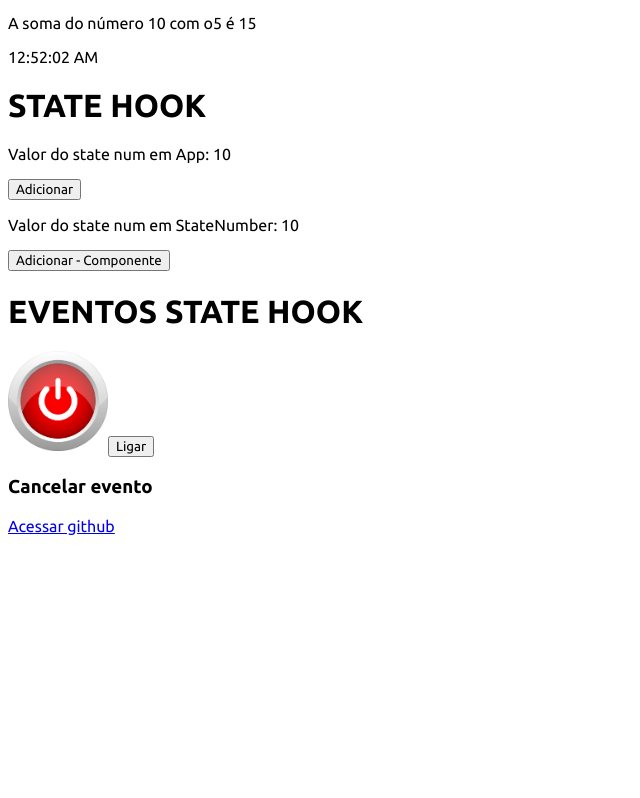
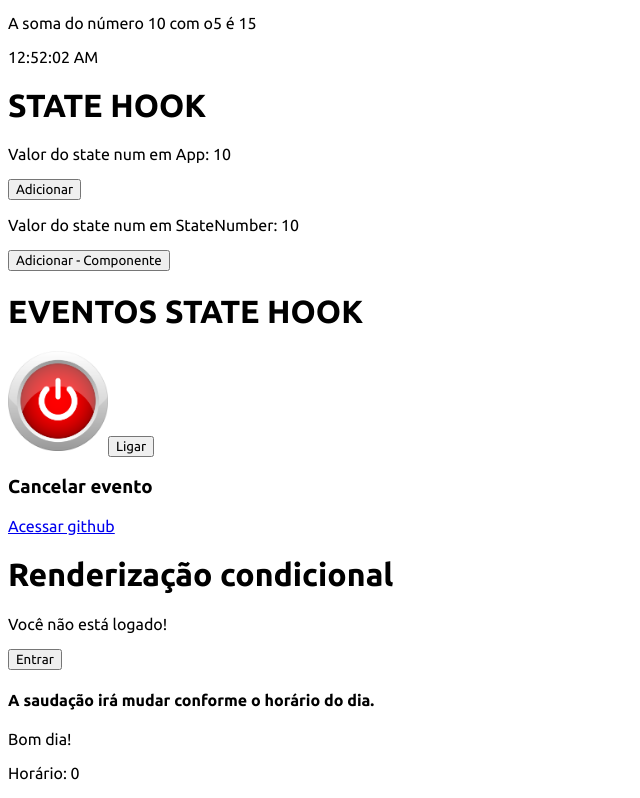
Before and after one commit to yleosamp/random-tests-reactjs, a React (Vite) app: page / in a window 1280 px wide. Shown: the part 464-1262 px from the top of the page, without its empty margins (0-640 px from the left). Before the commit the page ends 1007 px from the top, so only its background shows below. Built offline with nearby package versions, Linux system fonts and the light colour scheme.

Commit message:
Render condicional

```diff
--- a/src/App.tsx
+++ b/src/App.tsx
@@ -8,6 +8,10 @@ import StateNumber from './components/StateNumber'
 
 import OnButton from './components/img/on.png'
 import OffButton from './components/img/off.png'
+
+import RenderCondicional from './components/RenderCondicional'
+
+import Greeting from './components/Greeting'
 
 
 import style from './App.module.css'
@@ -61,6 +65,11 @@ const App = () => {
       onClick={ (e) => cancelEvent(e) }>
           Acessar github
       </a>
+
+      {/* Renderização condicional: logado/deslogado */}
+      <RenderCondicional />
+      {/* Renderização condicional: saudação */}
+      <Greeting />
     </>
   )
 }
--- /dev/null
+++ b/src/components/Greeting.tsx
@@ -0,0 +1,24 @@
+const Greeting = () => {
+  const hour = (): number => {
+    return new Date().getHours()
+  }
+
+  const verifyHour = () => {
+    if(hour() < 13) {
+      return <p>Bom dia!</p>
+    }else if(hour() >= 13 && hour() < 18) {
+      return <p>Boa tarde!</p>
+    }else {
+      return <p>Boa noite!</p>
+    }
+  }
+
+  return (
+    <div>
+      <h4>A saudação irá mudar conforme o horário do dia.</h4>
+      <p>{ verifyHour() } Horário: { hour() }</p>
+    </div>
+  )
+}
+
+export default Greeting
--- /dev/null
+++ b/src/components/RenderCondicional.tsx
@@ -0,0 +1,22 @@
+import { useState } from "react"
+
+const RenderCondicional = () => {
+  const [userIsLogged, setUserIsLogged] = useState(false)
+
+  return (
+    <div>
+      <h1>Renderização condicional</h1>
+      <p>
+        {
+          userIsLogged ? 'Você está logado no site!'
+          : 'Você não está logado!'
+        }
+      </p>
+      <button onClick={ () => setUserIsLogged(!userIsLogged) }>
+        { userIsLogged ? 'Sair' : 'Entrar' }
+      </button>
+    </div>
+  )
+}
+
+export default RenderCondicional
```
